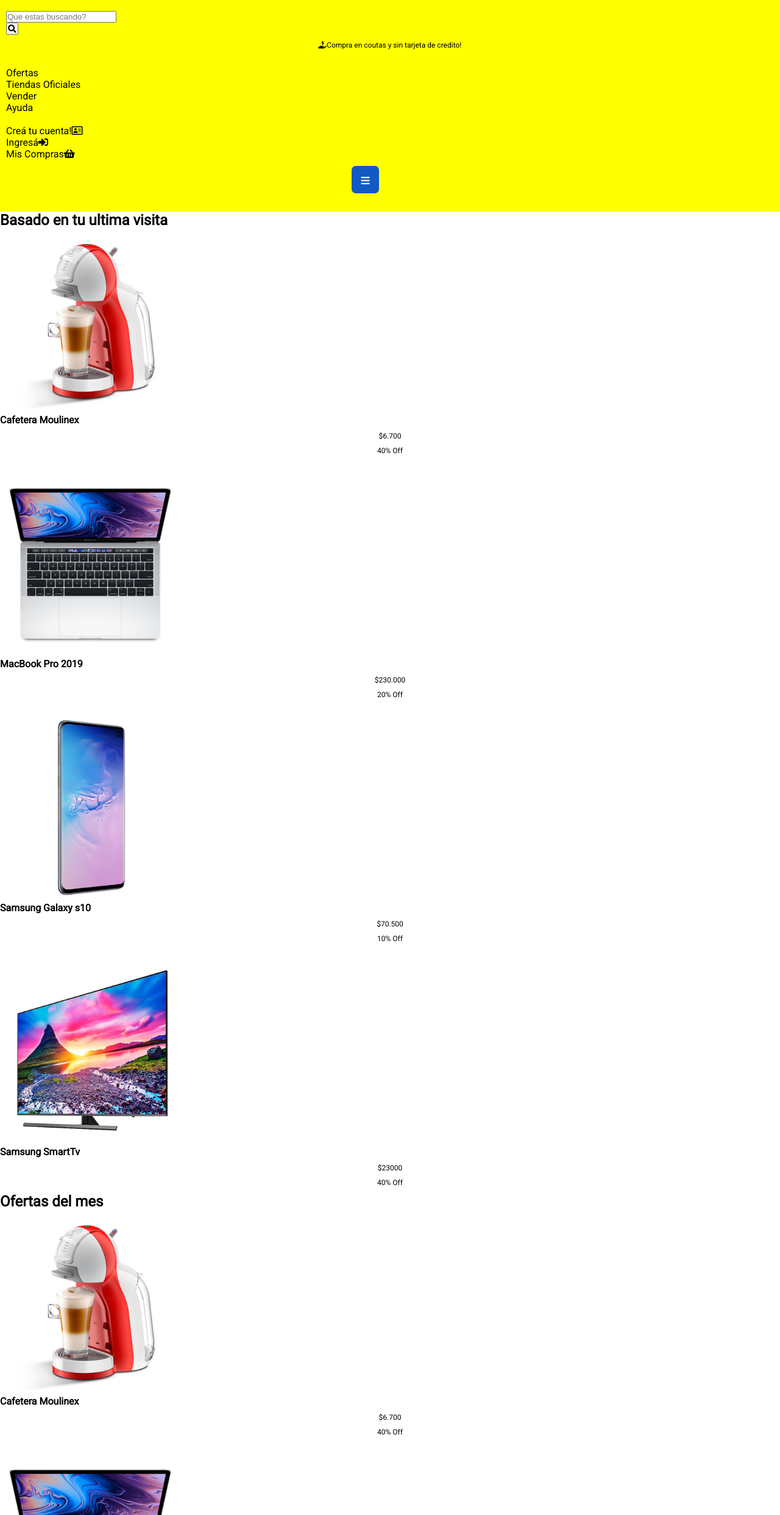
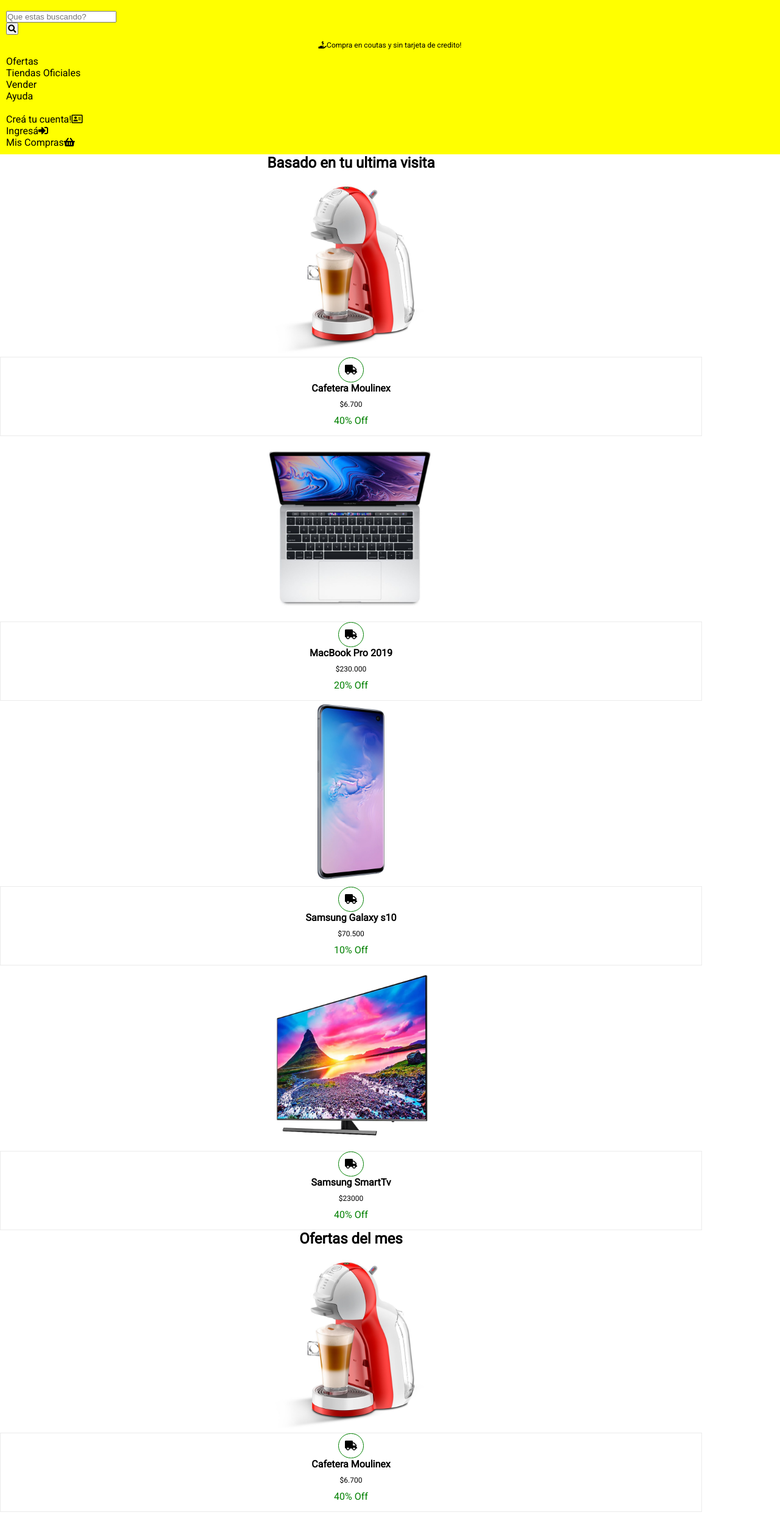
Before and after one commit to byeaimebye/trabajo_html_playground, a website: page views/home.html in a window 1280 px wide. Shown: the part 76-2560 px from the top of the page at 61% size. Drawn offline with Linux system fonts and the light colour scheme.

Commit message:
agregando queries

```diff
--- a/public/css/style.css
+++ b/public/css/style.css
@@ -54,16 +54,37 @@
     font-size: 18px;
 }
 
-p .descuentos{
+.descuentos{
 font-size: 16px;
+color: green;
+margin-bottom: 15px;
+
 }
 h3{
+    text-align: center;
     font-size: 16px;
 }
  .botonbusqueda{
      width: 20px;
      height: 20px;
  }
+
+main{
+    text-align: center;
+
+    width: 90%;
+}
+
+.borde{
+border: 1px solid #ebebeb;
+}
+.compra{
+    border-radius: 25px;
+    display: inline-block;
+    border: 1px solid green;
+    padding: 10px;
+
+}
 header .burger-menu{
     background-color: var(--color-celeste);
     padding: 15px;
@@ -76,3 +97,16 @@
     margin-left: 45%;
     margin-bottom: 20px;
 }
+
+
+@media (min-width: 500px) {
+    header .burger-menu{
+        display:none;
+    }
+}
+@media (max-width: 500px)
+{
+    ul{
+        display: none
+    }
+}
--- a/views/home.html
+++ b/views/home.html
@@ -26,7 +26,7 @@
 
    <p><i class="fas fa-hand-holding-usd"></i>Compra en coutas y sin tarjeta de credito!</p>
 
-<br>
+
 <nav>
     <ul type= "circle">
         <li><a href="#">Ofertas</ a></li>
@@ -40,60 +40,99 @@
         <li><a href="#">Mis Compras</a><i class="fas fa-shopping-basket "></i>
         </li>
     </ul>
-    <div class="burger-menu">
-        <i class="fas fa-bars"></i>
-        </div>
+      <div class="burger-menu">
+    <i class="fas fa-bars"></i>
+    </div>
 </nav>
 </header>
 <main>
     <section>
        <h2>Basado en tu ultima visita</h2>
+       <article>
           <img src="/images/img-cafetera-moulinex.jpg" alt="Imagen cafetera Moulinex" width="300px" height="300px">
-<h3>Cafetera Moulinex</h3>
-      <p div="precios">$6.700</p>
-      <p div="descuentos">40% Off</p>
-      <br>
+          <div class="borde">
+          <div class="compra">
+          <i class="fas fa-truck"></i></div>
+          <h3>Cafetera Moulinex</h3>
+          <p class="precios">$6.700</p>
+          <p class="descuentos">40% Off</p></div></div>
+        </div>
+    </article>
+      <article>
       <img src="/images/img-macbook-pro-2019.jpg" alt="macboook" width="300px" height="300px">
+      <div class="borde">
+      <div class="compra">
+        <i class="fas fa-truck"></i></div>
       <h3>MacBook Pro 2019</h3>
-      <p div="precios">$230.000</p>
-      <p div="descuentos">20% Off</p>
-      <br>
+      <p class="precios">$230.000</p>
+      <p class="descuentos">20% Off</p>
+    </div>
+    </article>
+      <article>
       <img src="/images/img-samsung-galaxy-s10.jpg" alt="samsunggalaxya10" width="300px" height="300px">
+      <div class="borde">
+      <div class="compra">
+        <i class="fas fa-truck"></i></div>
       <h3>Samsung Galaxy s10</h3>
-      <p div="precios">$70.500</p>
-      <p div="descuentos">10% Off</p>
-      <br>
+      <p class="precios">$70.500</p>
+      <p class="descuentos">10% Off</p>
+    </div>
+    </article>
+    <article>
       <img src="/images/img-tv-samsung-smart.jpg" alt=" tele sansun" width="300px" height="300px">
+    <div class="borde">
+      <div class="compra">
+        <i class="fas fa-truck"></i></div>
       <h3>Samsung SmartTv</h3>
-    <p div="precios">$23000</p>
-    <p div="descuentos"> 40% Off</p>
+    <p class="precios">$23000</p>
+    <p class="descuentos"> 40% Off</p>
+</div>
+    </article>
     </section>
     <section>
         <h2>Ofertas del mes</h2>
+        <article>
            <img src="/images/img-cafetera-moulinex.jpg" alt="Imagen cafetera Moulinex" width="300px" height="300px">
- <h3>Cafetera Moulinex</h3>
-       <p div="precios">$6.700</p>
-       <p div="descuentos">40% Off</p>
-       <br>
+        <div class="borde">
+           <div class="compra">
+            <i class="fas fa-truck"></i></div>
+           <h3>Cafetera Moulinex</h3>
+           <p class="precios">$6.700</p>
+           <p class="descuentos">40% Off</p>
+        </div>
+        </article>
+       <article>
        <img src="/images/img-macbook-pro-2019.jpg" alt="macboook" width="300px" height="300px">
+       <div class="borde">
+       <div class="compra">
+        <i class="fas fa-truck"></i></div>
        <h3>MacBook Pro 2019</h3>
-       <p div="precios">$230.000</p>
-       <p div="descuentos">20% Off</p>
-       <br>
+       <p class="precios">$230.000</p>
+       <p class="descuentos">20% Off</p>
+    </div>
+    </article>
+       <article>
        <img src="/images/img-samsung-galaxy-s10.jpg" alt="samsunggalaxya10" width="300px" height="300px">
+     <div class="borde">
+       <div class="compra">
+        <i class="fas fa-truck"></i></div>
        <h3>Samsung Galaxy s10</h3>
-       <p div="precios">$70.500</p>
-       <p div="descuentos">10% Off</p>
-       <br>
+       <p class="precios">$70.500</p>
+       <p class="descuentos">10% Off</p>
+    </div>
+    </article>
+       <article>
        <img src="/images/img-tv-samsung-smart.jpg" alt="" width="300px" height="300px">
+    <div class="borde">
+       <div class="compra">
+        <i class="fas fa-truck"></i></div>
        <h3>Samsung SmartTv</h3>
-     <p div="precios">$23000</p>
-     <p div="descuentos"> 40% Off</p>
+       <p class="precios">$23000</p>
+       <p class="descuentos"> 40% Off</p>
+    </div>
+    </article>
      </section>
 </main>
-<br>
-<br>
-<br>
 <footer>
     <h3>● Pagá con tarjeta o en efectivo</h3>
     <p>Con Mercado Liebre Cash, tenés cuotas sin interés con tarjeta o efectivo en
```
